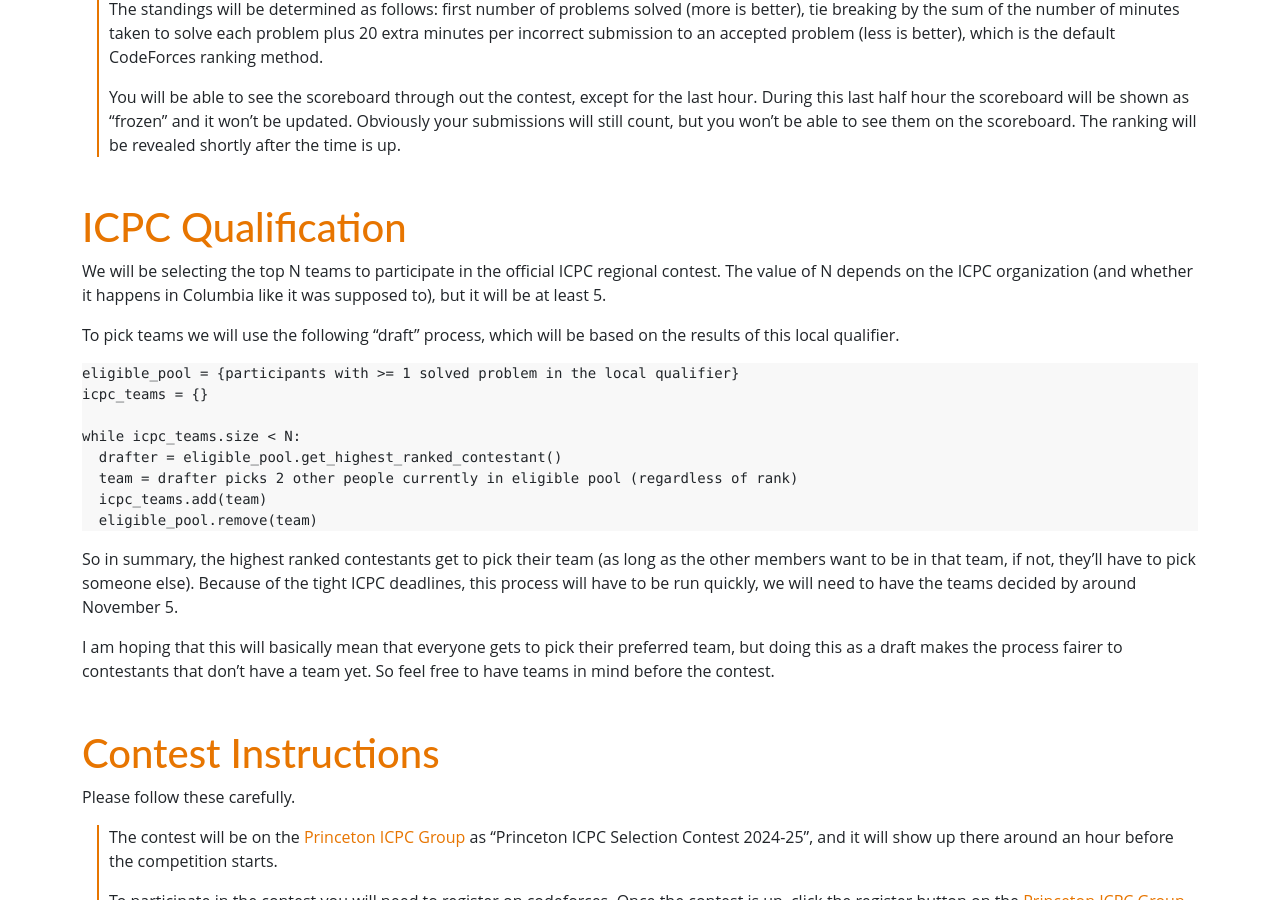
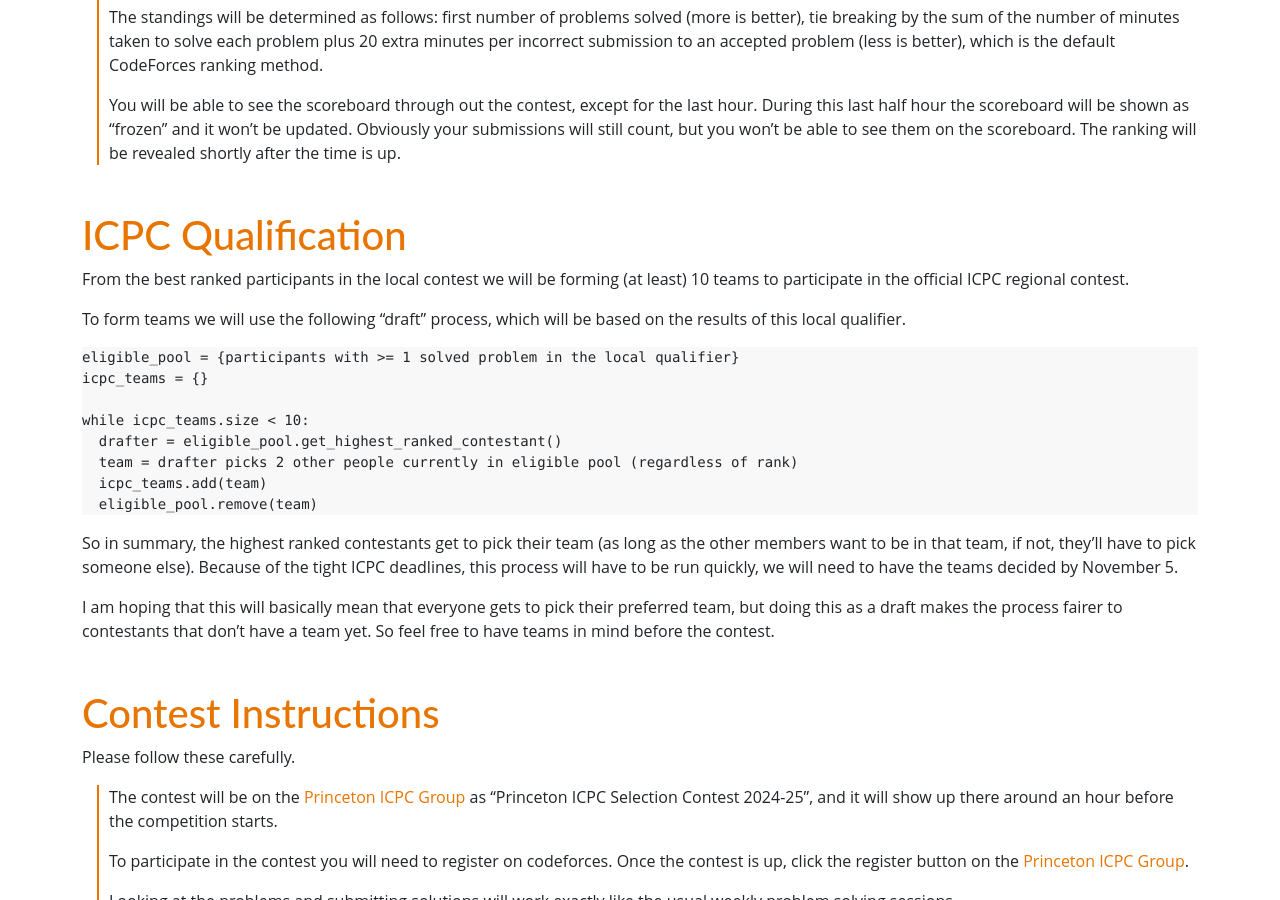
Before and after one commit to Princeton-Competitive-Programming/princeton-competitive-programming, a Jekyll site: the page built from pages/icpc24.md, in a window 1280 px wide and 900 px high, scrolled down 1171 px. Built offline with Jekyll 4.4.1, drawn with Linux system fonts in a browser that asks for light colours; nearby versions of some CDN libraries; some of the changed text lies outside the part shown.

Commit message:
ICPC update

````diff
--- a/pages/icpc24.md
+++ b/pages/icpc24.md
@@ -19,14 +19,17 @@
 
 ## Contest Information
 
-We will be selecting the top teams to represent Princeton in the
-Greater NY Regional Contest, which will take place Sunday, November
-10. Do not sign up to participate in the local qualifier unless you
-are planning on attending the regional contest.
+From the best ranked participants in the local contest, we will be
+forming teams to represent Princeton in the Greater NY Regional
+Contest, which will take place **Sunday, November 10**. Do not sign up
+to participate in the local qualifier unless you are planning on
+attending the regional contest. See the section below on ICPC
+qualification for information about how the teams will be formed.
 
-The regional contest is supposed to take place in Columbia University
-(more info [here](https://gny.na.icpc.global/)), but this hasn't been
-fully confirmed. We will update you on discord once we know more.
+This year the regional contest is going to be "siteless", so our
+Princeton teams will participate in the competition from Princeton
+(the building and room are TBD). You can see more info
+[here](https://gny.na.icpc.global/)).
 
 ## Contest Rules
 
@@ -80,19 +83,18 @@
 
 ## ICPC Qualification
 
-We will be selecting the top N teams to participate in the official
-ICPC regional contest. The value of N depends on the ICPC organization
-(and whether it happens in Columbia like it was supposed to), but it
-will be at least 5.
+From the best ranked participants in the local contest we will be
+forming (at least) 10 teams to participate in the official ICPC
+regional contest.
 
-To pick teams we will use the following "draft" process, which will be
+To form teams we will use the following "draft" process, which will be
 based on the results of this local qualifier.
 
 ```
 eligible_pool = {participants with >= 1 solved problem in the local qualifier}
 icpc_teams = {}
 
-while icpc_teams.size < N:
+while icpc_teams.size < 10:
   drafter = eligible_pool.get_highest_ranked_contestant()
   team = drafter picks 2 other people currently in eligible pool (regardless of rank)
   icpc_teams.add(team)
@@ -103,7 +105,7 @@
 (as long as the other members want to be in that team, if not, they'll
 have to pick someone else). Because of the tight ICPC deadlines, this
 process will have to be run quickly, we will need to have the teams
-decided by around November 5.
+decided by November 5.
 
 I am hoping that this will basically mean that everyone gets to pick
 their preferred team, but doing this as a draft makes the process
````
